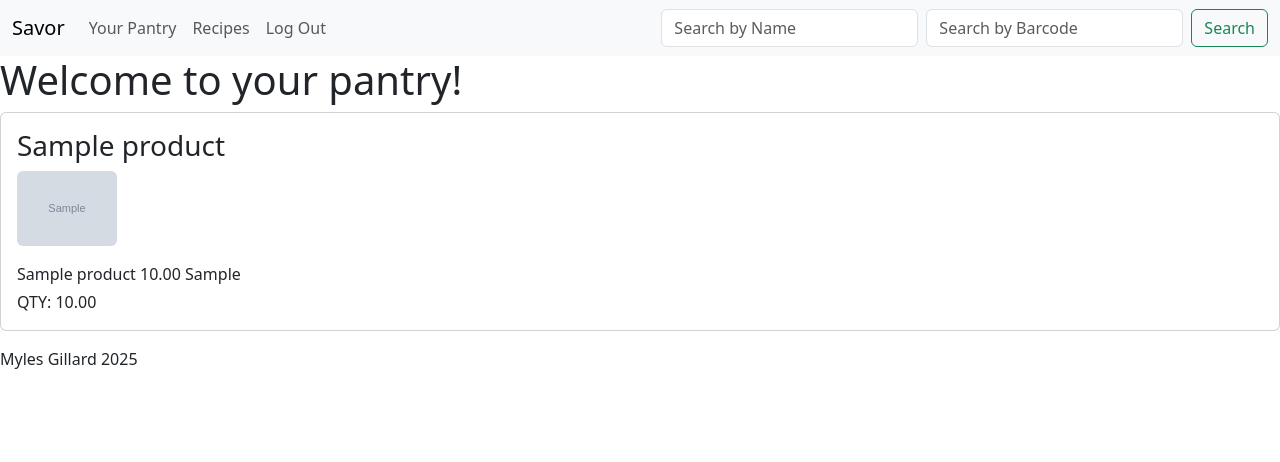
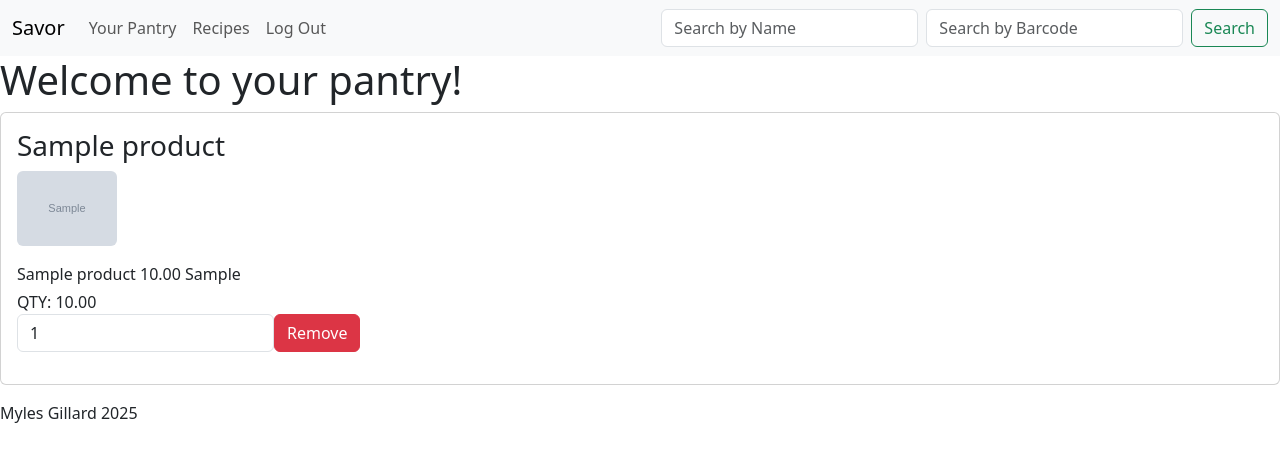
Before and after one commit to mnmfullmetal/savor, a Django app: page /pantry/view in a window 1280 px wide. Shown: the top 462 px of the page. Run offline with Django 5.2, Linux system fonts and the light colour scheme; a user stored in the database is signed in; tables that the repository leaves empty hold one stand-in row (values such as "Sample post"); grey boxes marked "Sample" are stand-in pictures; some libraries are stand-ins or nearby versions.

```diff
--- a/pantry/templates/pantry/pantry.html
+++ b/pantry/templates/pantry/pantry.html
@@ -14,8 +14,12 @@
       class="img-fluid rounded mb-3"
       style="max-width: 100px; height: auto"
     />
-    <p class="card-text mb-1">{{item.product.product_name}} {{item.product.product_quantity}} {{item.product.product_quantity_unit}} </p>
+           <p class="card-text mb-1">{{item.product.product_name}} {{item.product.product_quantity}} {{item.product.product_quantity_unit}} </p>
     <p class="card-text mb-0">QTY: {{item.quantity}}</p>
+      <div class="d-flex align-items-center mb-3">
+    <input class="product-quantity-input form-control w-auto" type="number" min="0.01" step="0.01" value="1"> <span><button class="btn btn-danger">Remove</button></span>
+
+      </div>
   </div>
 </div>
 
```
